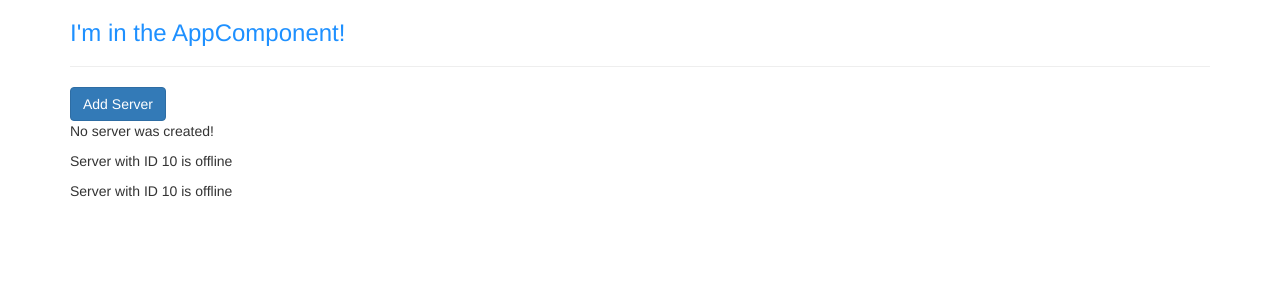
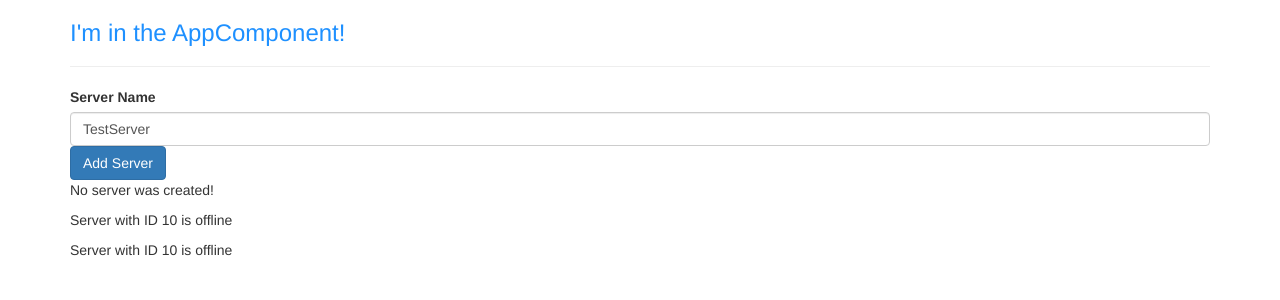
Before and after one commit to chocolatech/angular-complete-guide, an Angular app: page / in a window 1280 px wide. Shown: the top 300 px of the page. Built offline with nearby package versions, Linux system fonts and the light colour scheme.

Commit message:
add all types of databinding

```diff
--- a/src/app/servers/servers.component.html
+++ b/src/app/servers/servers.component.html
@@ -1,3 +1,8 @@
+<!-- <label>Server Name</label>
+<input type="text" class="form-control" (input)="onUpdateServerName($event)"> -->
+<label>Server Name</label>
+<input type="text" class="form-control" [(ngModel)]="serverName">
+<!-- <p>{{serverName}}</p> -->
 <button class="btn btn-primary" [disabled]="!allowNewServer" (click)="onCreateServer()">Add Server</button>
 <!-- <p [innerText]="allowNewServer"></p> -->
 <p>{{serverCreationStatus}}</p>
--- a/src/app/servers/servers.component.ts
+++ b/src/app/servers/servers.component.ts
@@ -11,6 +11,7 @@
 
   allowNewServer = false
   serverCreationStatus = 'No server was created!'
+  serverName = 'TestServer'
 
   constructor() {
     setTimeout(() => this.allowNewServer = true, 2000)
@@ -20,7 +21,11 @@
   }
 
   onCreateServer() {
-    this.serverCreationStatus = 'Server was created!'
+    this.serverCreationStatus = 'Server was created! Name is ' + this.serverName
+  }
+
+  onUpdateServerName(event) {
+    this.serverName = event.target.value
   }
 
 }
```
